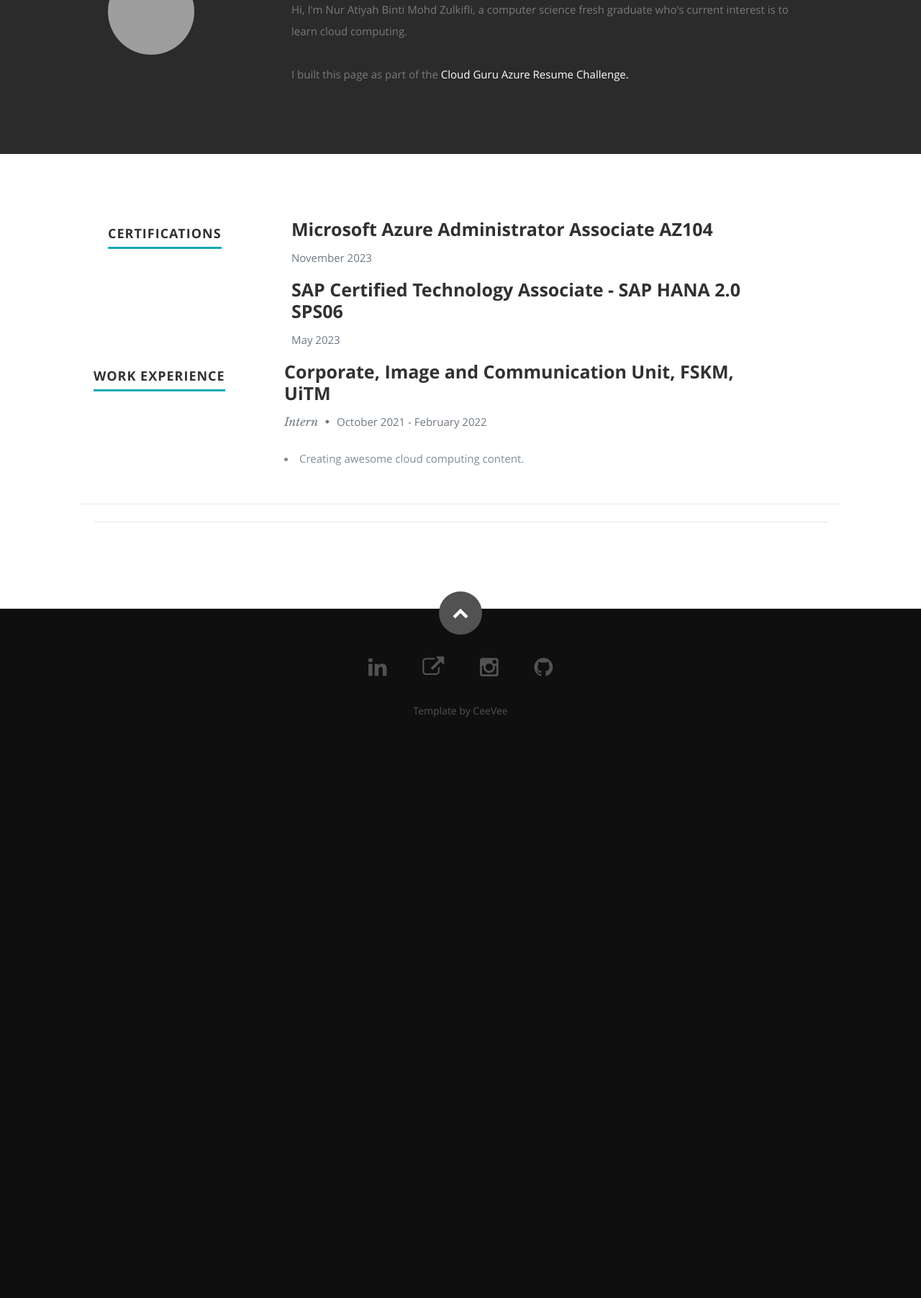
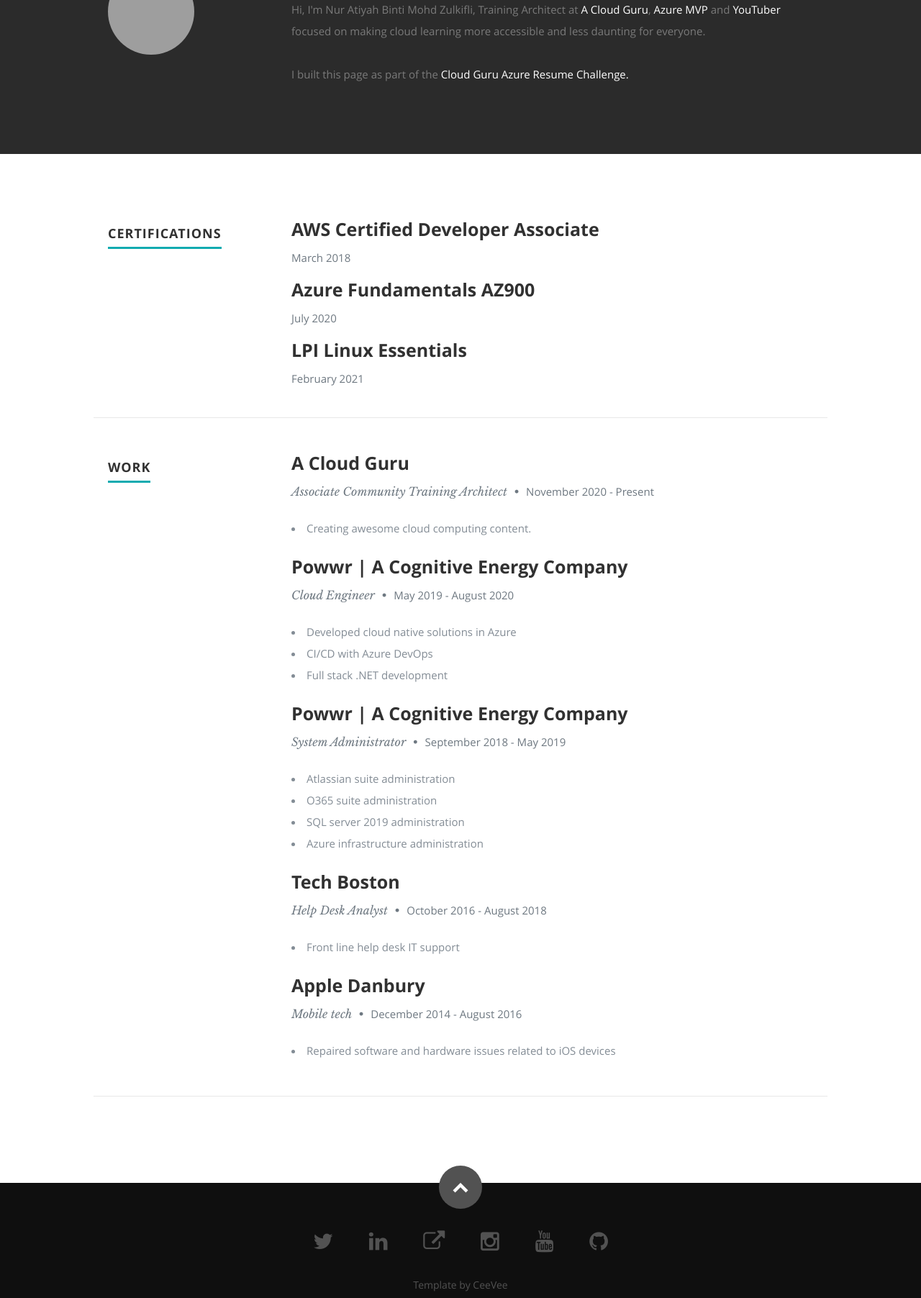
Before and after one commit to atiyahmzulkifli/azure-resume, a plain HTML site: page frontend/index.html in a window 1280 px wide. Shown: the part 940-2744 px from the top of the page at 72% size. Before the commit the page ends 1991 px from the top, so only its background shows below. Drawn offline with nearby package versions, Linux system fonts and the light colour scheme; grey boxes are pictures that could not be loaded.

Commit message:
Fix errors and bugs

```diff
--- a/frontend/index.html
+++ b/frontend/index.html
@@ -91,11 +91,12 @@
 
             <h2>ABOUT ME</h2>
 
-            <p> Hi, I'm Nur Atiyah Binti Mohd Zulkifli, a computer science fresh graduate who's current interest is to learn cloud computing.
+            <p> Hi, I'm Nur Atiyah Binti Mohd Zulkifli, <span>Training Architect at <a href="https://acloud.guru">A Cloud Guru</a></span>, <span> <a href="https://mvp.microsoft.com/en-us/PublicProfile/5003866">Azure MVP</a></span>
+               and <span><a href="https://youtube.com/madebygps">YouTuber</a></span> focused on making cloud learning more accessible and less daunting for everyone.
 
          </br>
       </br>
-       I built this page as part of the <span><a href="https://github.com/atiyahmzulkifli/azure-resume">Cloud Guru Azure Resume Challenge.</a></span>
+       I built this page as part of the <span><a href="https://github.com/madebygps/cgc-azure-resume">Cloud Guru Azure Resume Challenge.</a></span>
 
 
          </div> <!-- end .main-col -->
@@ -123,8 +124,8 @@
 
                <div class="twelve columns">
 
-                  <h3>Microsoft Azure Administrator Associate AZ104</h3>
-                  <p class="info"><em class="date">November 2023</em></p>
+                  <h3>AWS Certified Developer Associate</h3>
+                  <p class="info"><em class="date">March 2018</em></p>
 
                </div>
 
@@ -134,10 +135,23 @@
 
                <div class="twelve columns">
 
-                  <h3>SAP Certified Technology Associate - SAP HANA 2.0 SPS06</h3>
-                  <p class="info"><em class="date">May 2023</em></p>
+                  <h3>Azure Fundamentals AZ900</h3>
+                  <p class="info"><em class="date">July 2020</em></p>
 
-               </div><!-- item end -->
+               </div>
+
+            </div> <!-- item end -->
+
+            <div class="row item">
+
+               <div class="twelve columns">
+
+                  <h3>LPI Linux Essentials</h3>
+                  <p class="info"><em class="date">February 2021</em></p>
+
+               </div>
+
+            </div> <!-- item end -->
 
          </div> <!-- main-col end -->
 
@@ -149,7 +163,7 @@
       <div class="row work">
 
          <div class="three columns header-col">
-            <h1><span>Work Experience</span></h1>
+            <h1><span>Work</span></h1>
          </div>
 
          <div class="nine columns main-col">
@@ -158,8 +172,8 @@
 
                <div class="twelve columns">
 
-                  <h3>Corporate, Image and Communication Unit, FSKM, UiTM</h3>
-                  <p class="info">Intern <span>&bull;</span> <em class="date">October 2021 - February 2022</em></p>
+                  <h3>A Cloud Guru</h3>
+                  <p class="info">Associate Community Training Architect <span>&bull;</span> <em class="date">November 2020 - Present</em></p>
 
                   <p>
                   <li>Creating awesome cloud computing content.</li>
@@ -168,6 +182,73 @@
                </div>
 
             </div> <!-- item end -->
+
+            <div class="row item">
+
+               <div class="twelve columns">
+
+                  <h3>Powwr | A Cognitive Energy Company</h3>
+                  <p class="info">Cloud Engineer <span>&bull;</span> <em class="date">May 2019 - August 2020</em></p>
+
+                  <p>
+                     <li>Developed cloud native solutions in Azure</li>
+                     <li>CI/CD with Azure DevOps</li>
+                     <li>Full stack .NET development</li>
+                  </p>
+
+               </div>
+
+            </div> <!-- item end -->
+
+            <div class="row item">
+
+               <div class="twelve columns">
+
+                  <h3>Powwr | A Cognitive Energy Company</h3>
+                  <p class="info">System Administrator <span>&bull;</span> <em class="date">September 2018 - May 2019</em></p>
+
+                  <p>
+                  <li>Atlassian suite administration</li>
+                  <li>O365 suite administration</li>
+                  <li>SQL server 2019 administration</li>
+                  <li>Azure infrastructure administration</li>
+                  </p>
+
+               </div>
+
+            </div> <!-- item end -->
+
+            <div class="row item">
+
+               <div class="twelve columns">
+
+                  <h3>Tech Boston</h3>
+                  <p class="info">Help Desk Analyst <span>&bull;</span> <em class="date">October 2016 - August 2018</em></p>
+
+                  <p>
+                  <li>Front line help desk IT support</li>
+                  </p>
+
+               </div>
+
+            </div> <!-- item end -->
+
+            <div class="row item">
+
+               <div class="twelve columns">
+
+                  <h3>Apple Danbury</h3>
+                  <p class="info">Mobile tech <span>&bull;</span> <em class="date">December 2014 - August 2016</em></p>
+
+                  <p>
+                  <li>Repaired software and hardware issues related to iOS devices</li>
+
+                  </p>
+
+               </div>
+
+            </div> <!-- item end -->
+
          </div> <!-- main-col end -->
 
       </div> <!-- End Work -->
@@ -187,10 +268,12 @@
          <div class="twelve columns">
 
             <ul class="social-links">
-               <li><a href="https://linkedin.com/in/atiyahmzulkifli"><i class="fa fa-linkedin"></i></a></li>
+               <li><a href="https://twitter.com/madebygps"><i class="fa fa-twitter"></i></a></li>
+               <li><a href="https://linkedin.com/in/gwyneth-pena"><i class="fa fa-linkedin"></i></a></li>
                <li><a href="https://madebygps.com"><i class="fa fa-external-link"></i></a></li>
                <li><a href="https://instagram.com/madebygps"><i class="fa fa-instagram"></i></a></li>
-               <li><a href="https://github.com/atiyahmzulkifli/azure-resume"><i class="fa fa-github"></i></a></li>
+               <li><a href="https://youtube.com/madebygps"><i class="fa fa-youtube"></i></a></li>
+               <li><a href="https://github.com/madebygps/cgc-azure-resume"><i class="fa fa-github"></i></a></li>
             </ul>
 
             <ul class="copyright">
```
